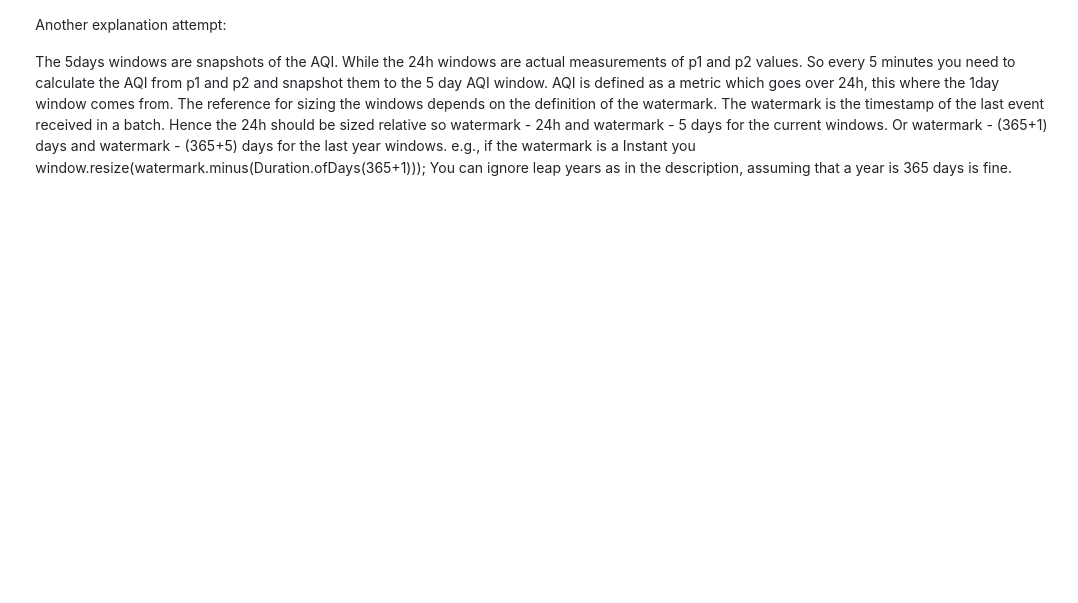
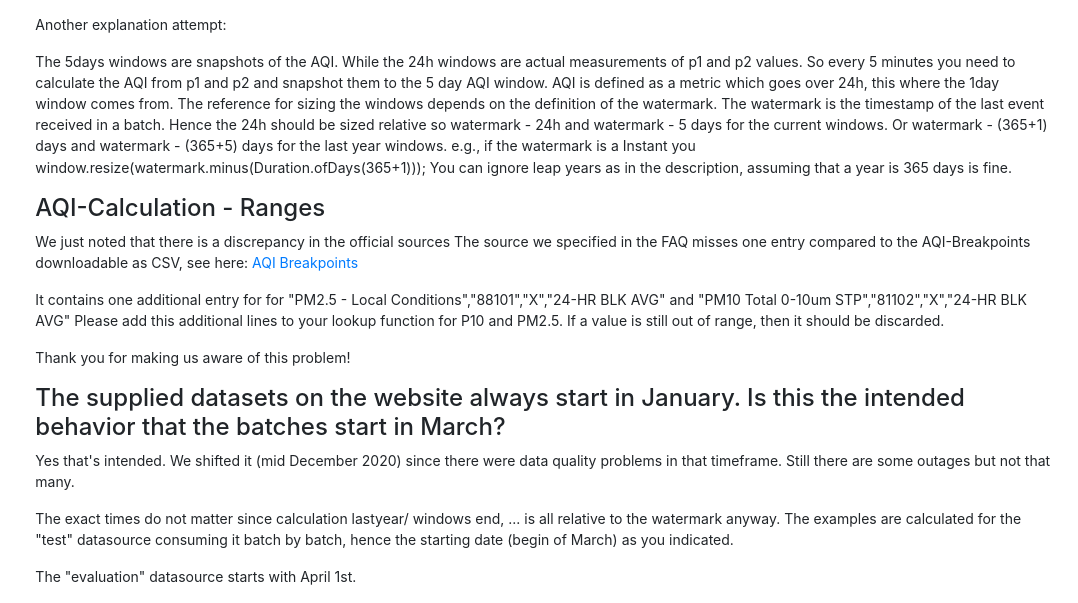
Before and after one commit to jawadtahir/bandency, a Python web app: template web/frontend/templates/faq.html in a window 1280 px wide. Shown: the part 2045-2648 px from the top of the page, without its empty margins (202-1280 px from the left). Before the commit the page ends 2221 px from the top, so only its background shows below. Run offline with Jinja, Linux system fonts and the light colour scheme; the template is opened without the code that fills it, so the values that code supplies are empty; some libraries are stand-ins or nearby versions.

Commit message:
added faq notification

```diff
--- a/web/frontend/templates/faq.html
+++ b/web/frontend/templates/faq.html
@@ -125,5 +125,35 @@ benchmark = stub.createNewBenchmark(benchmarkconfiguration)
         You can ignore leap years as in the description, assuming that a year
         is 365 days is fine.
     </p>
+    <p></p>
+    <h4>AQI-Calculation - Ranges</h4>
+    <p>
+        We just noted that there is a discrepancy in the official sources
+        The source we specified in the FAQ misses one entry compared to the
+        AQI-Breakpoints downloadable as CSV, see here: <a href="https://aqs.epa.gov/aqsweb/documents/codetables/aqi_breakpoints.html" >AQI Breakpoints</a>
+
+    <p>It contains one additional entry for for
+        "PM2.5 - Local Conditions","88101","X","24-HR BLK AVG" and "PM10 Total
+        0-10um STP","81102","X","24-HR BLK AVG"
+
+        Please add this additional lines to your lookup function for P10 and PM2.5.
+        If a value is still out of range, then it should be discarded.
+    <p>
+    </p>Thank you for making us aware of this problem!<p>
+    </p>
+    <p></p>
+    <h4>The supplied datasets on the website always start in January. Is this the intended behavior that the batches start in March?</h4>
+    <p>
+        Yes that's intended. We shifted it (mid December 2020) since there were
+        data quality problems in that timeframe. Still there are some outages
+        but not that many.
+    </p>
+    <p>
+        The exact times do not matter since calculation lastyear/ windows end, ... is all relative to the watermark anyway.
+        The examples are calculated for the "test" datasource consuming it batch by batch, hence the starting date (begin of March) as you indicated.
+    </p>
+    <p>
+        The "evaluation" datasource starts with April 1st.
+    </p>
 
 {% endblock %}
--- a/web/frontend/templates/layout.html
+++ b/web/frontend/templates/layout.html
@@ -70,9 +70,9 @@
             </div>
             <div class="d-flex justify-content-between flex-wrap flex-md-nowrap align-items-center pb-2 mb-3">
                 {% if error %}<p class="alert alert-warning">{{ error }}{% endif %}
-                {% for message in get_flashed_messages() %}
+                {% for category, message in get_flashed_messages(with_categories=true) %}
                     <div class="row">
-                        <div class="alert alert-warning" role="alert">{{ message }}</div>
+                        <div class="alert alert-{{ category }}" role="alert">{{ message }}</div>
                     </div>
                 {% endfor %}
             </div>
```
Also changed, not shown: web/frontend/webserver.py (+22 -13 lines).
